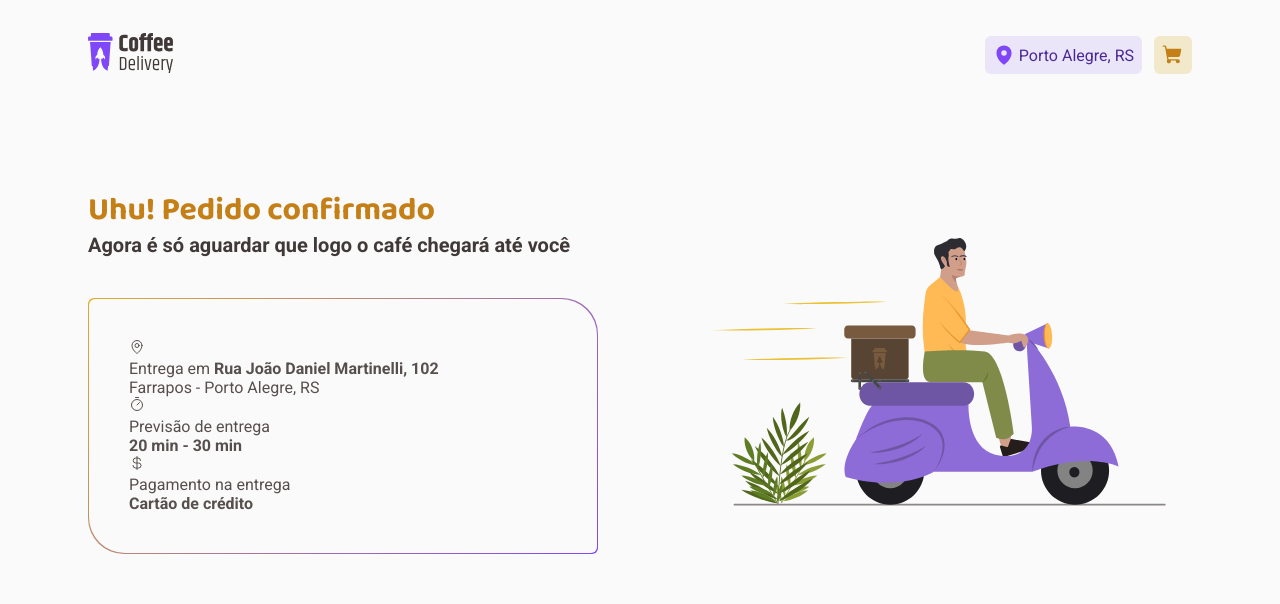
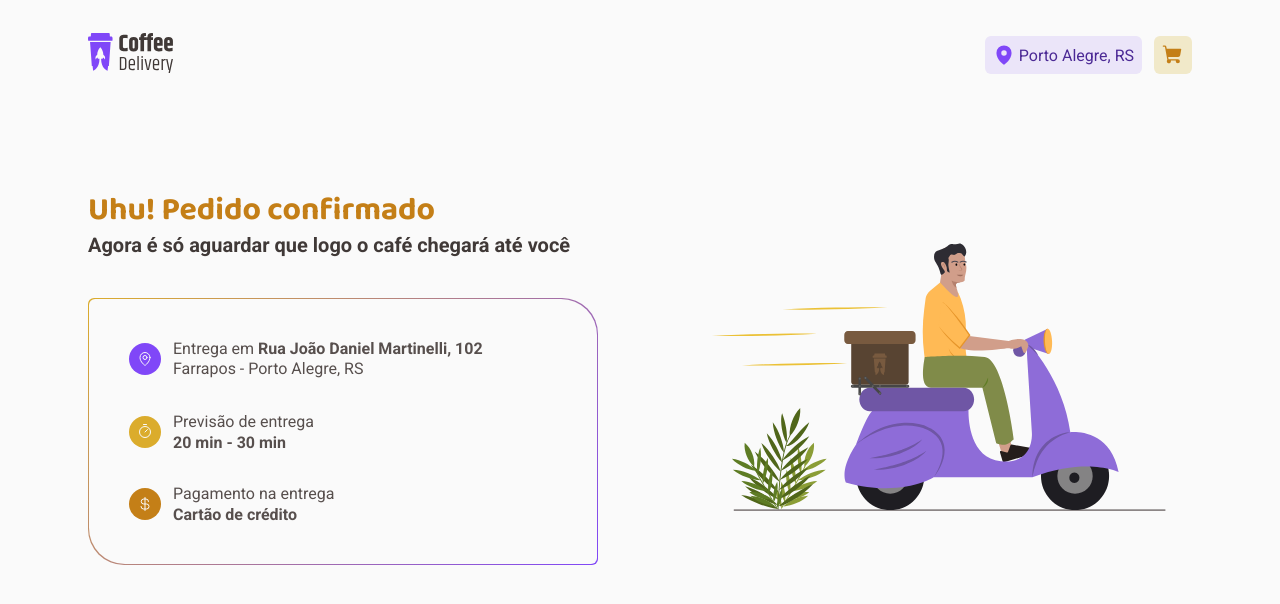
Before and after one commit to josee-fernandes/02-coffee-delivery, a React (Vite) app: page /success in a window 1280 px wide. Shown: the top 604 px of the page. Built offline with nearby package versions, Linux system fonts and the light colour scheme.

Commit message:
Add order info styles on success page

```diff
--- a/src/pages/Home/styles.ts
+++ b/src/pages/Home/styles.ts
@@ -67,12 +67,12 @@ const introIconsColors = {
 }
 
 interface IntroIconProps {
-  $color: 'orange' | 'gray' | 'yellow' | 'purple'
+  $color: keyof typeof introIconsColors
 }
 
 export const IntroIcon = styled.div<IntroIconProps>`
-  width: 2rem;
-  height: 2rem;
+  min-width: 2rem;
+  min-height: 2rem;
   background: ${(props) => props.theme[introIconsColors[props.$color]]};
   border-radius: 9999px;
   display: flex;
--- a/src/pages/Success/index.tsx
+++ b/src/pages/Success/index.tsx
@@ -1,6 +1,12 @@
 import { Container } from '../../styles/Container'
 
-import { OrderInfoContainer, OrderInfoItem, SuccessContainer } from './styles'
+import {
+  OrderInfo,
+  OrderInfoContainer,
+  OrderInfoIcon,
+  OrderInfoItem,
+  SuccessContainer,
+} from './styles'
 
 import deliverymanImage from '../../assets/deliveryman.svg'
 import { CurrencyDollar, MapPin, Timer } from 'phosphor-react'
@@ -17,21 +23,33 @@ export function Success() {
           <OrderInfoContainer>
             <ul>
               <OrderInfoItem>
+                <OrderInfoIcon $color="purple">
                   <MapPin />
+                </OrderInfoIcon>
+                <OrderInfo>
                   <p>
                     Entrega em <strong>Rua João Daniel Martinelli, 102</strong>
                   </p>
                   <p>Farrapos - Porto Alegre, RS</p>
+                </OrderInfo>
               </OrderInfoItem>
               <OrderInfoItem>
+                <OrderInfoIcon $color="yellow">
                   <Timer />
+                </OrderInfoIcon>
+                <OrderInfo>
                   <p>Previsão de entrega</p>
                   <strong>20 min - 30 min</strong>
+                </OrderInfo>
               </OrderInfoItem>
               <OrderInfoItem>
+                <OrderInfoIcon $color="orange">
                   <CurrencyDollar />
+                </OrderInfoIcon>
+                <OrderInfo>
                   <p>Pagamento na entrega</p>
                   <strong>Cartão de crédito</strong>
+                </OrderInfo>
               </OrderInfoItem>
             </ul>
           </OrderInfoContainer>
--- a/src/pages/Success/styles.ts
+++ b/src/pages/Success/styles.ts
@@ -39,7 +39,48 @@ export const OrderInfoContainer = styled.div`
     border-radius: 6px 36px 6px;
     background: ${(props) => props.theme.background};
     padding: 2.5rem;
+    display: flex;
+    flex-direction: column;
+    gap: 2rem;
   }
 `
 
-export const OrderInfoItem = styled.div``
+export const OrderInfoItem = styled.div`
+  display: flex;
+  align-items: center;
+  gap: 0.75rem;
+
+  p {
+    font-size: 1rem;
+    /* display: flex; */
+    line-height: 1.3;
+    display: block;
+  }
+`
+
+const orderIconsColors = {
+  orange: 'yellow-dark',
+  gray: 'base-text',
+  yellow: 'yellow',
+  purple: 'purple',
+}
+
+interface OrderIconProps {
+  $color: keyof typeof orderIconsColors
+}
+
+export const OrderInfoIcon = styled.div<OrderIconProps>`
+  min-width: 2rem;
+  min-height: 2rem;
+  background: ${(props) => props.theme[orderIconsColors[props.$color]]};
+  border-radius: 9999px;
+  display: flex;
+  justify-content: center;
+  align-items: center;
+
+  svg {
+    color: ${(props) => props.theme.background};
+  }
+`
+
+export const OrderInfo = styled.div``
```
Lines whose indentation alone changed are shown as unchanged.
